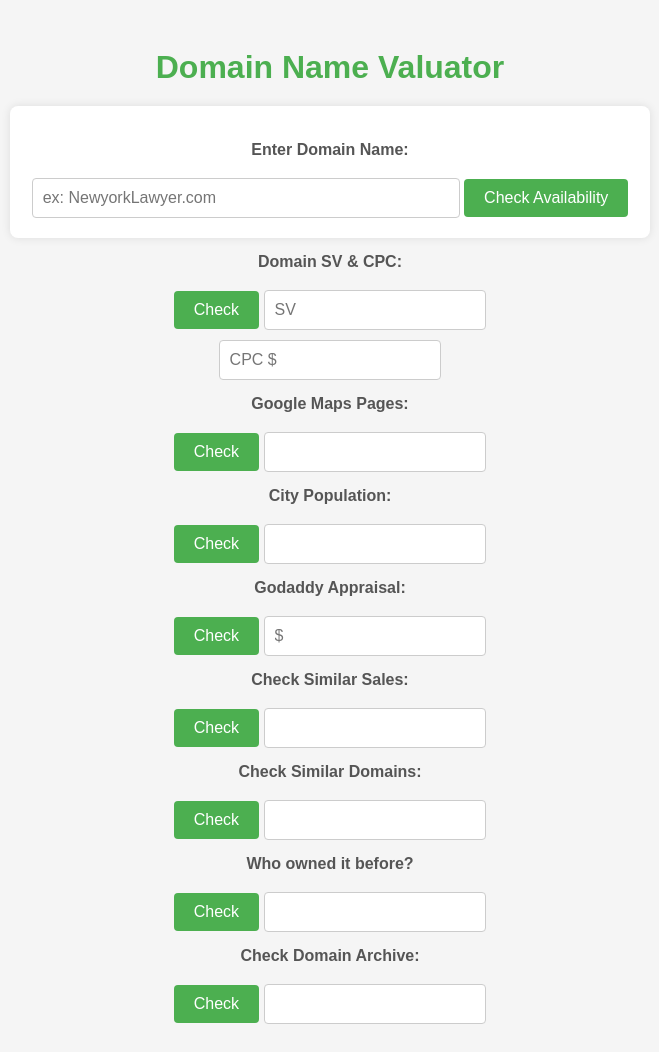
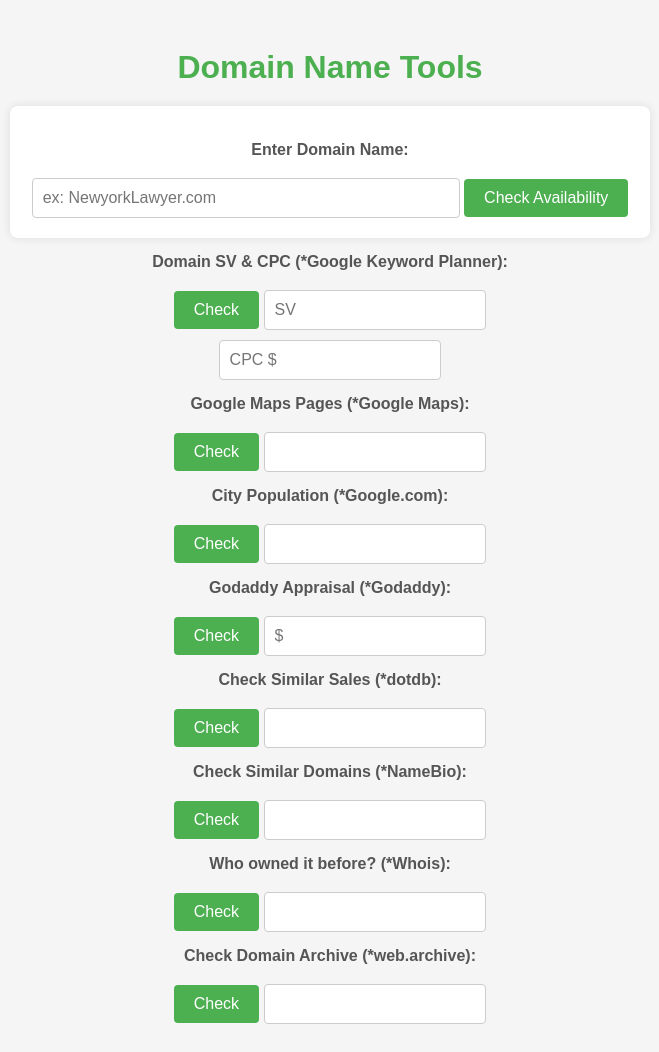
Before and after one commit to Suoliman/DomainChecker, a plain HTML site: page index.html in a window 1280 px wide. Shown: the whole page, without its empty margins (310-969 px from the left). Drawn offline with Linux system fonts and the light colour scheme.

Commit message:
Update index.html

```diff
--- a/index.html
+++ b/index.html
@@ -7,7 +7,7 @@
     <link rel="stylesheet" href="styles.css">
 </head>
 <body>
-    <h1>Domain Name Valuator</h1>
+    <h1>Domain Name Tools</h1>
 
     <form>
         <label>Enter Domain Name:</label>
@@ -16,7 +16,7 @@
     </form>
 
     <div>
-        <label>Domain SV & CPC:</label>
+        <label>Domain SV & CPC (*Google Keyword Planner):</label>
         <input type="button" value="Check" onclick="openKeywordPlanner()">
         <input type="text" id="sv" placeholder="SV">
         <br>
@@ -26,46 +26,46 @@
     </div>
 
     <div>
-        <label>Google Maps Pages:</label>
+        <label>Google Maps Pages (*Google Maps):</label>
         <input type="button" value="Check" onclick="openGoogleMapsPages()">
         <input type="number" id="google-maps-pages" placeholder="">
         <span id="google-maps-pages-tick"></span>
     </div>
 
     <div>
-        <label>City Population:</label>
+        <label>City Population (*Google.com):</label>
         <input type="button" value="Check" onclick="openCityPopulationSearch()">
         <input type="number" id="city-population">
         <span id="city-population-tick"></span>
     </div>
 
     <div>
-        <label>Godaddy Appraisal:</label>
+        <label>Godaddy Appraisal (*Godaddy):</label>
         <input type="button" value="Check" onclick="openAppraisal()">
         <input type="number" id="godaddy-appraisal" placeholder="$">
         <span id="godaddy-appraisal-tick"></span>
     </div>
 
     <div>
-        <label>Check Similar Sales:</label>
+        <label>Check Similar Sales (*dotdb):</label>
         <input type="button" value="Check" onclick="openNamebio()">
         <input type="text" placeholder="">
     </div>
 
     <div>
-        <label>Check Similar Domains:</label>
+        <label>Check Similar Domains (*NameBio):</label>
         <input type="button" value="Check" onclick="openNamebio()">
         <input type="text" placeholder="">
     </div>
 
     <div>
-        <label>Who owned it before?</label>
+        <label>Who owned it before? (*Whois):</label>
         <input type="button" value="Check" onclick="whois()">
         <input type="text" placeholder="">
     </div>
 
     <div>
-        <label>Check Domain Archive: </label>
+        <label>Check Domain Archive (*web.archive): </label>
         <input type="button" value="Check" onclick="arch()">
         <input type="text" placeholder="">
     </div>
```
